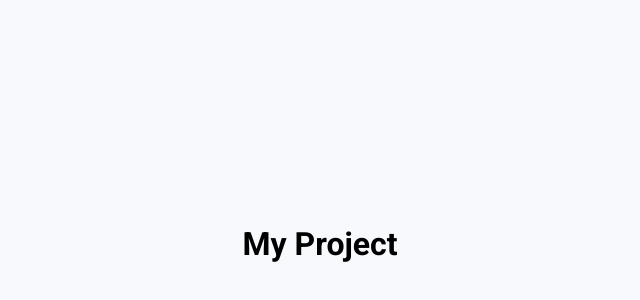
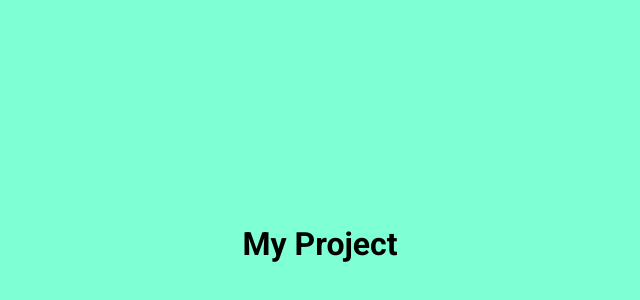
Before and after one commit to Hossam1512/Hossam, a plain HTML site: page index.html in a window 1280 px wide. Shown: the part 156-456 px from the top of the page, without its empty margins (320-960 px from the left). Drawn offline with Linux system fonts and the light colour scheme.

Commit message:
changing backgruond color in css file

```diff
--- a/style.css
+++ b/style.css
@@ -5,7 +5,7 @@
 }
 
 body {
-  background-color: #f8f9fd;
+  background-color: aquamarine;
   font-family: 'Roboto', sans-serif;
   display: flex;
   align-items: center;
```
